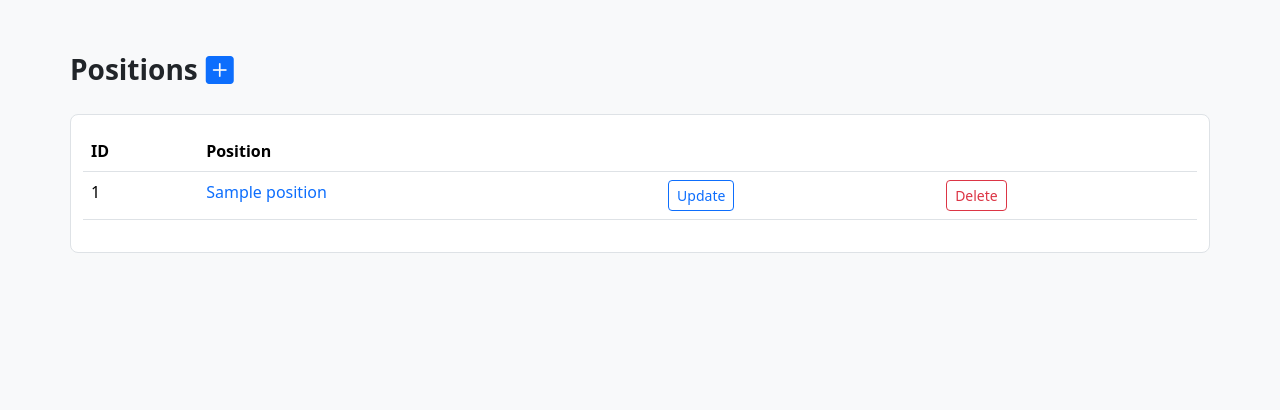
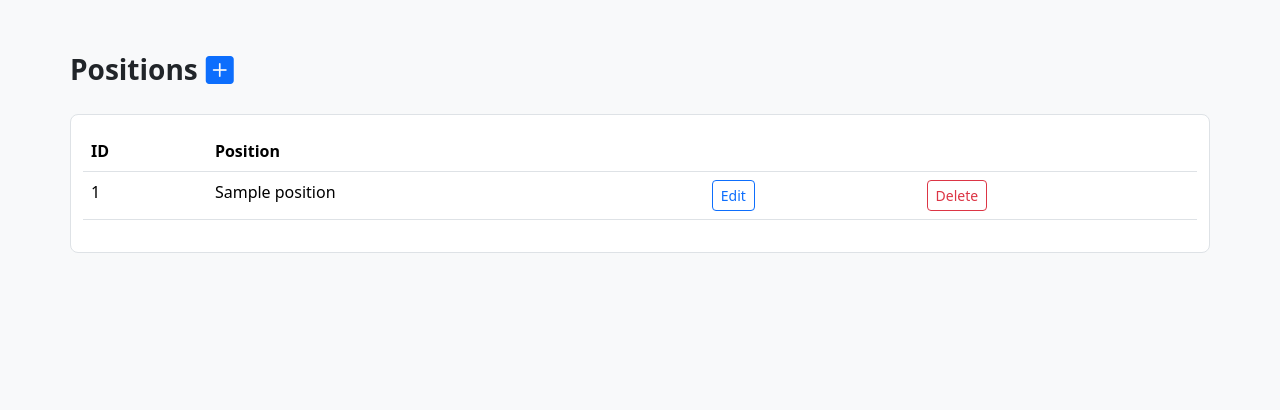
Before and after one commit to mykytaso/task-manager, a Django app: page /positions/ in a window 1280 px wide. Shown: the part 56-466 px from the top of the page. Run offline with Django 5.2, Linux system fonts and the light colour scheme; a user stored in the database is signed in; tables that the repository leaves empty hold one stand-in row (values such as "Sample post").

Commit message:
Chage Update to Edit in tamplates

```diff
--- a/templates/task_manager/position_list.html
+++ b/templates/task_manager/position_list.html
@@ -35,8 +35,8 @@
                 {% for position in position_list %}
                   <tr>
                     <td>{{ position.id }}</td>
-                    <td class="text-primary fw-medium">{{ position.name }}</td>
-                    <td><a class="btn btn-outline-primary btn-sm" href="{% url "task_manager:position-update" pk=position.id %}">Update</a></td>
+                    <td class="fw-medium">{{ position.name }}</td>
+                    <td><a class="btn btn-outline-primary btn-sm" href="{% url "task_manager:position-update" pk=position.id %}">Edit</a></td>
                     <td><a class="btn btn-outline-danger btn-sm" href="{% url "task_manager:position-delete" pk=position.id %}">Delete</a></td>
                   </tr>
                 {% endfor %}
--- a/templates/task_manager/task_list.html
+++ b/templates/task_manager/task_list.html
@@ -59,7 +59,7 @@
                       {% endif %}
                     </td>
                     <td>{{ task.deadline|date:"M d, Y" }}</td>
-                    <td><a class="btn btn-outline-primary btn-sm" href="{% url "task_manager:task-update" pk=task.id %}">Update</a></td>
+                    <td><a class="btn btn-outline-primary btn-sm" href="{% url "task_manager:task-update" pk=task.id %}">Edit</a></td>
                     <td><a class="btn btn-outline-danger btn-sm" href="{% url "task_manager:task-delete" pk=task.id %}">Delete</a></td>
                   </tr>
                 {% endfor %}
--- a/templates/task_manager/tasktype_list.html
+++ b/templates/task_manager/tasktype_list.html
@@ -36,8 +36,8 @@
                 {% for type in tasktype_list %}
                   <tr>
                     <td>{{ type.id }}</td>
-                    <td class="text-primary fw-medium">{{ type.name }}</td>
-                    <td><a class="btn btn-outline-primary btn-sm" href="{% url "task_manager:tasktype-update" pk=type.id %}">Update</a></td>
+                    <td class="fw-medium">{{ type.name }}</td>
+                    <td><a class="btn btn-outline-primary btn-sm" href="{% url "task_manager:tasktype-update" pk=type.id %}">Edit</a></td>
                     <td><a class="btn btn-outline-danger btn-sm" href="{% url "task_manager:tasktype-delete" pk=type.id %}">Delete</a></td>
                   </tr>
                 {% endfor %}
```
